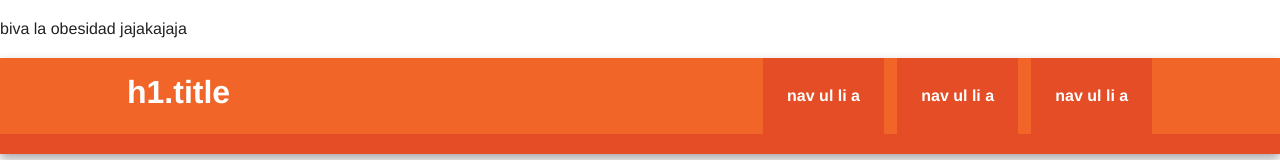
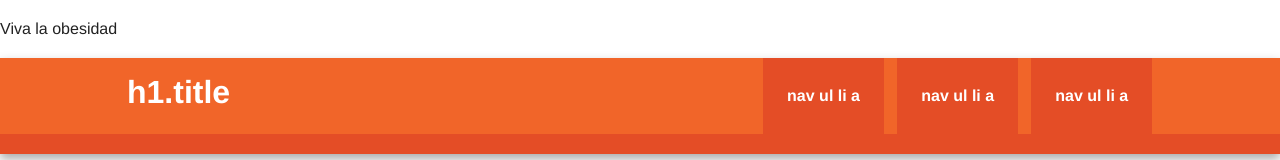
Before and after one commit to sandramayorga/2019-uv-ds2-scm, a plain HTML site: page index.html in a window 1280 px wide. Shown: the top 160 px of the page. Drawn offline with nearby package versions, Linux system fonts and the light colour scheme.

Commit message:
Corrections

```diff
--- a/index.html
+++ b/index.html
@@ -20,7 +20,7 @@
         <!--[if lt IE 8]>
             <p class="browserupgrade">You are using an <strong>outdated</strong> browser. Please <a href="http://browsehappy.com/">upgrade your browser</a> to improve your experience.</p>
         <![endif]-->
-		<p> biva la obesidad jajakajaja</p>
+		<p> Viva la obesidad </p>
         <div class="header-container">
             <header class="wrapper clearfix">
                 <h1 class="title">h1.title</h1>
```
